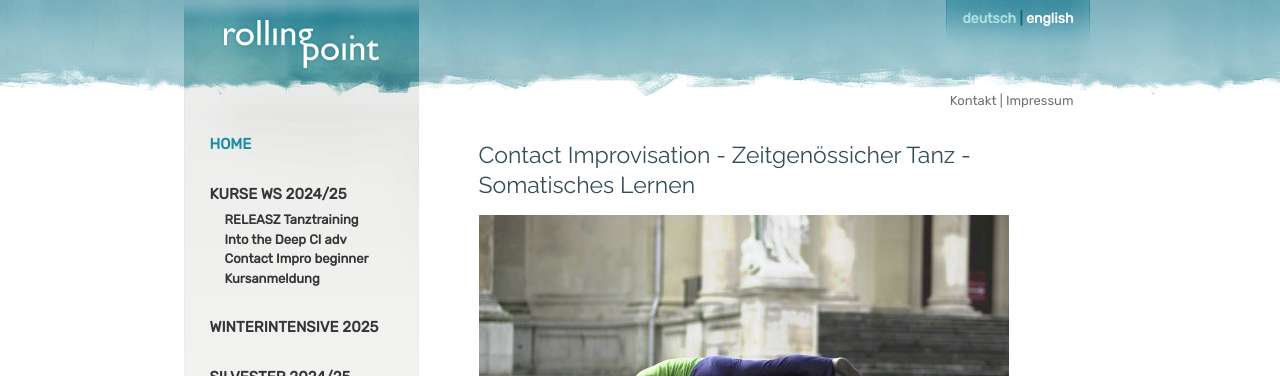
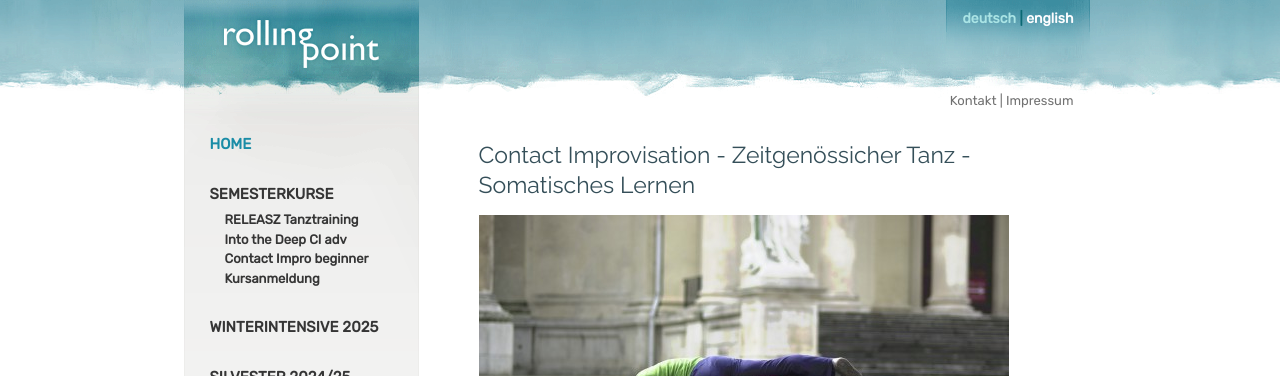
Before and after one commit to manulari/rollingpointat, a Jekyll site: the page built from _pages_de/index.md, in a window 1280 px wide and 900 px high. Shown: the top 376 px of the window. Built offline with Jekyll 4.4.1, drawn with Linux system fonts in a browser that asks for light colours; comment, search, counter and statistics services are not loaded.

Commit message:
Update Settings “nav_de”

```diff
--- a/_data/nav_de.yml
+++ b/_data/nav_de.yml
@@ -1,7 +1,7 @@
 entries:
   - title: HOME
     path: /
-  - title: KURSE WS 2024/25
+  - title: SEMESTERKURSE
     path: /kurse
     subentries:
       - title: RELEASZ Tanztraining
```
